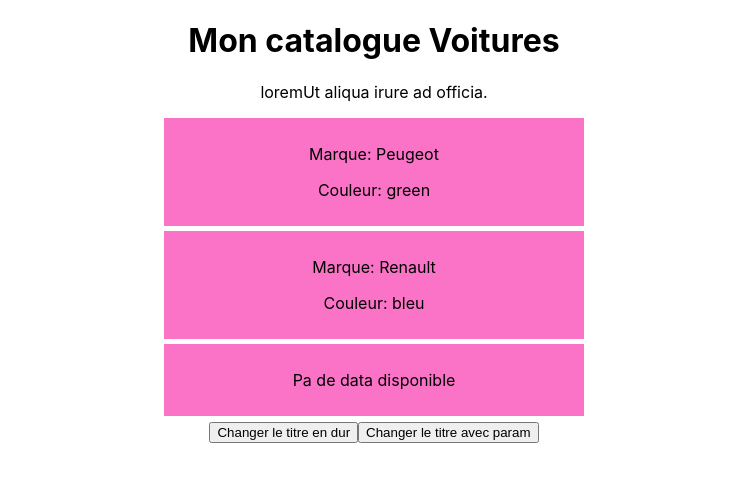
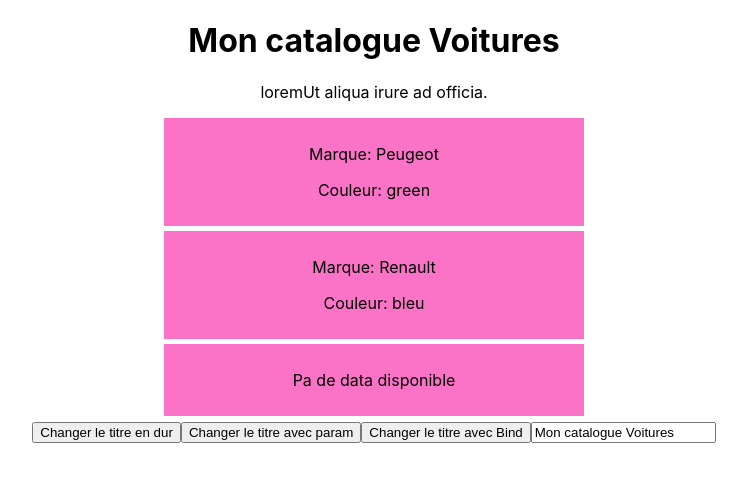
Before and after one commit to pdevezeaud/DonkeyGeek_Tuto, a React (Create React App) app: page / in a window 1280 px wide. Shown: the top 482 px of the page, without its empty margins (266-1013 px from the left). Built offline with nearby package versions, Linux system fonts and the light colour scheme.

Commit message:
ajout d evenement dom

```diff
--- a/src/App.js
+++ b/src/App.js
@@ -9,7 +9,7 @@
 }
 
 changeTitle = (e) => {
-    console.log(e);
+    //console.log(e);
     //on ne peut modifier un state sans passer par setstate
 
     this.setState({
@@ -26,6 +26,21 @@
   })
 }
 
+changeViaBind = (param) => {
+  this.setState({
+    titre:param
+  })
+}
+
+
+changeViaInput = (e) => {
+
+  this.setState({
+    titre: e.target.value
+  })
+}
+
+
 
   render() {
     return (
@@ -35,9 +50,8 @@
 
           <button onClick={this.changeTitle}>Changer le titre en dur</button>
           <button onClick={() => this.changeParamTitle('Titre via un param')}>Changer le titre avec param</button>
-
-
-
+          <button onClick={this.changeViaBind.bind(this, 'Titre avec Bind')}>Changer le titre avec Bind</button>
+          <input type="text" onChange={this.changeViaInput} value={this.state.titre} />
       </div>
     );
 
```
Also changed, not shown: memo.txt.
